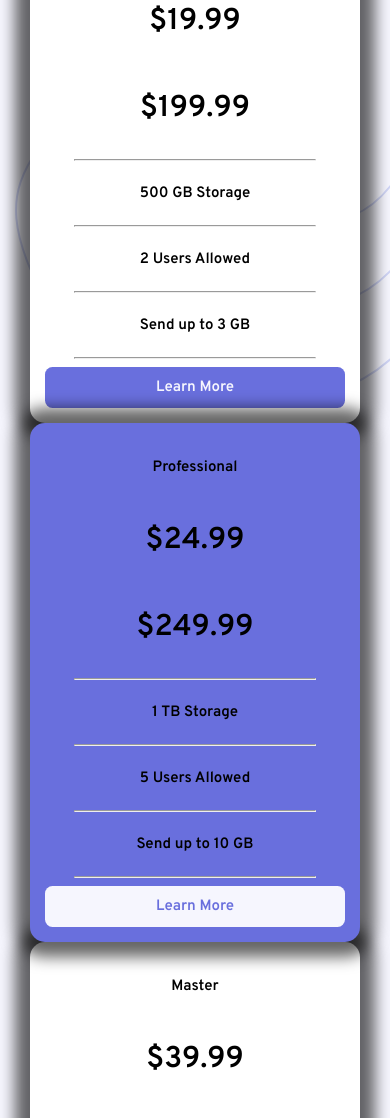
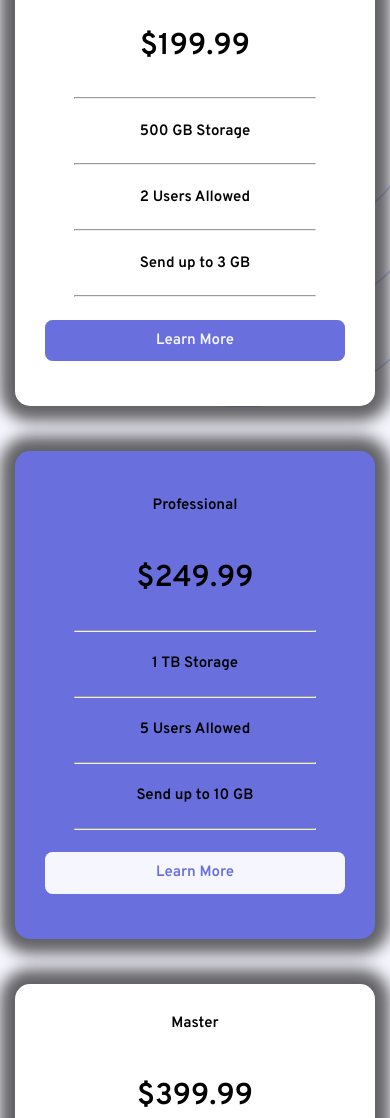
Before and after one commit to roc2246/componentToggle_frontEndMentor, a website: page index.html in a window 390 px wide. Shown: the part 250-1368 px from the top of the page. Drawn offline with Linux system fonts and the light colour scheme.

Commit message:
Made layout of <main> responsive

```diff
--- a/sass/abstracts/_mixins.scss
+++ b/sass/abstracts/_mixins.scss
@@ -1,6 +1,6 @@
 @mixin card() {
   border-radius: 1rem;
-  padding: 1rem;
+  padding: 2rem;
 
   display: flex;
   flex-direction: column;
--- a/sass/base/_typography.scss
+++ b/sass/base/_typography.scss
@@ -5,3 +5,9 @@ h1  {
 p, a, span{
     font-weight: $font-weight;
 }
+
+.plan{
+    &__type{
+        margin-top: 0;
+    }
+}
--- a/sass/layout/_main.scss
+++ b/sass/layout/_main.scss
@@ -1,18 +1,24 @@
-main{
- @include vertical-gap();
+main {
+  @include vertical-gap();
   .plans-box {
     display: flex;
     flex-direction: row;
     flex-wrap: wrap;
     justify-content: center;
-
+    height: 100%;
     .plan {
       @include card();
+      @include vertical-gap();
       box-shadow: $box-shadow;
       text-align: center;
 
       width: 20rem;
-      height: auto;
+
+      &__cost{
+        &--monthly{
+          display: none;
+        }
+      }
       hr {
         width: 80%;
       }
@@ -23,6 +29,17 @@ main{
         z-index: 1;
         background-color: $color-primary-dark;
       }
+
+      .btn{
+        margin-top: 1em;
+        margin-bottom: 1em;
+      }
+
+      &:nth-child(2) {
+        margin-top: 1rem;
+        margin-bottom: 1rem;
+        padding-top: 3rem;
+      }
     }
   }
 }
```
Also changed, not shown: css/style.css.
